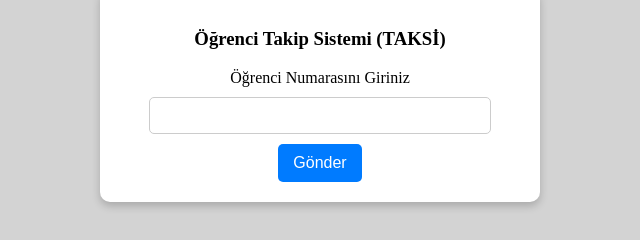
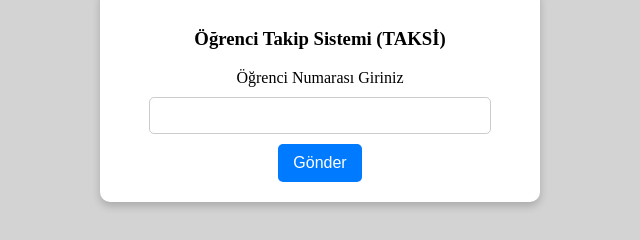
Before and after one commit to cmtal75/ogrenci, a plain HTML site: page index.html in a window 1280 px wide. Shown: the part 467-707 px from the top of the page, 320-960 px from the left. Drawn offline with Linux system fonts and the light colour scheme; no server answers.

Commit message:
index.html

```diff
--- a/index.html
+++ b/index.html
@@ -73,7 +73,7 @@
     <!-- Form Alanı -->
     <div class="form-container">
         <h3>Öğrenci Takip Sistemi (TAKSİ)</h3>
-        <label for="ogrenciNo">Öğrenci Numarasını Giriniz</label>
+        <label for="ogrenciNo">Öğrenci Numarası Giriniz</label>
         <input type="text" id="ogrenciNo">
         <button onclick="formYonlendir()">Gönder</button>
     </div>
```
